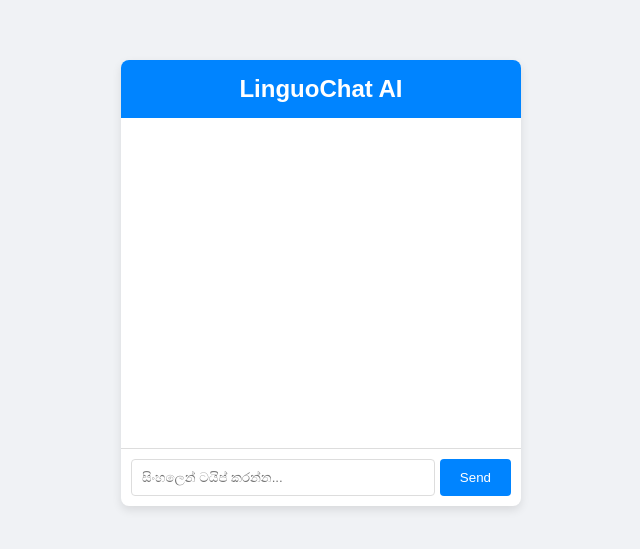
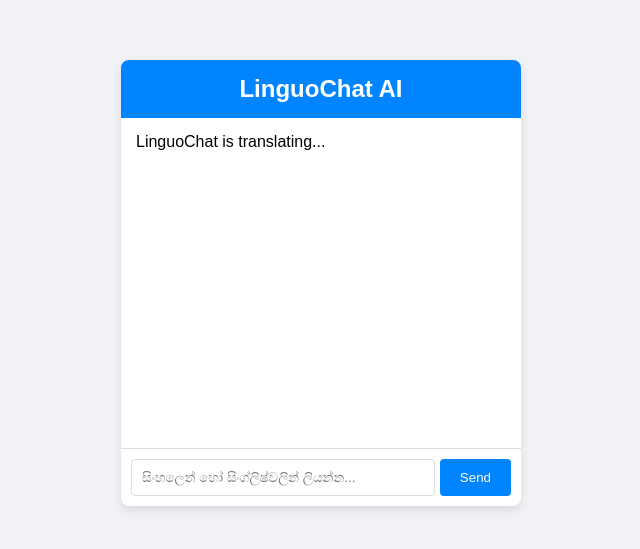
Before and after one commit to devdilshan2025/ai-chat-translator, a website: page public/index.html in a window 1280 px wide. Shown: the part 117-666 px from the top of the page, without its empty margins (319-959 px from the left). Drawn offline with nearby package versions, Linux system fonts and the light colour scheme; no server answers.

```diff
--- a/public/index.html
+++ b/public/index.html
@@ -9,9 +9,11 @@
 <body>
     <div id="chat-container">
         <h2>LinguoChat AI</h2>
-        <div id="messages"></div>
+        <div id="messages">
+            <div id="typing-indicator">LinguoChat is translating...</div>
+        </div>
         <form id="chat-form">
-            <input type="text" id="msg-input" placeholder="සිංහලෙන් ටයිප් කරන්න..." autocomplete="off" required>
+            <input type="text" id="msg-input" placeholder="සිංහලෙන් හෝ සිංග්ලිෂ්වලින් ලියන්න..." autocomplete="off" required>
             <button type="submit">Send</button>
         </form>
     </div>
```
